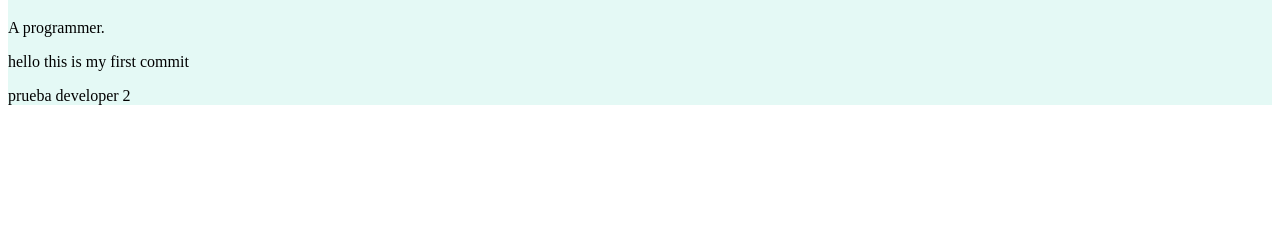
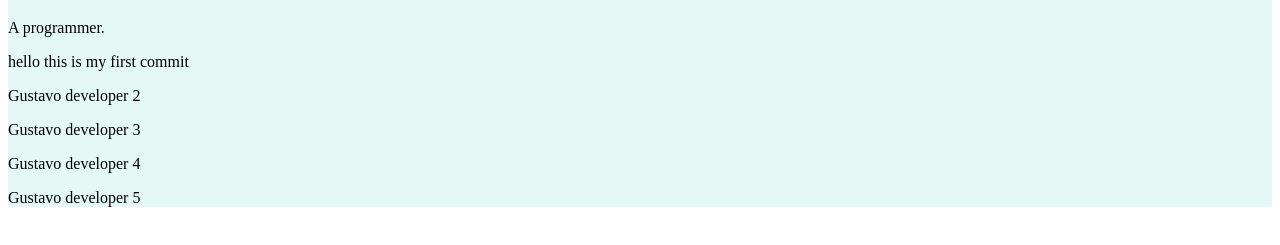
Before and after one commit to 19Angelo92/pro-1, a plain HTML site: page index.html in a window 1280 px wide. Shown: the part 61-306 px from the top of the page. Drawn offline with Linux system fonts and the light colour scheme.

Commit message:
añade varias lines de Gustavo developer

```diff
--- a/index.html
+++ b/index.html
@@ -11,7 +11,10 @@
       <h1>I'm Angelo.</h1>
       <p>A programmer.</p>
       <p>hello this is my first commit</p>
-      <p>prueba developer 2</p>
+      <p>Gustavo developer 2</p>
+      <p>Gustavo developer 3</p>
+      <p>Gustavo developer 4</p>
+      <p>Gustavo developer 5</p>
     </div>
   </body>
 </html>
```
